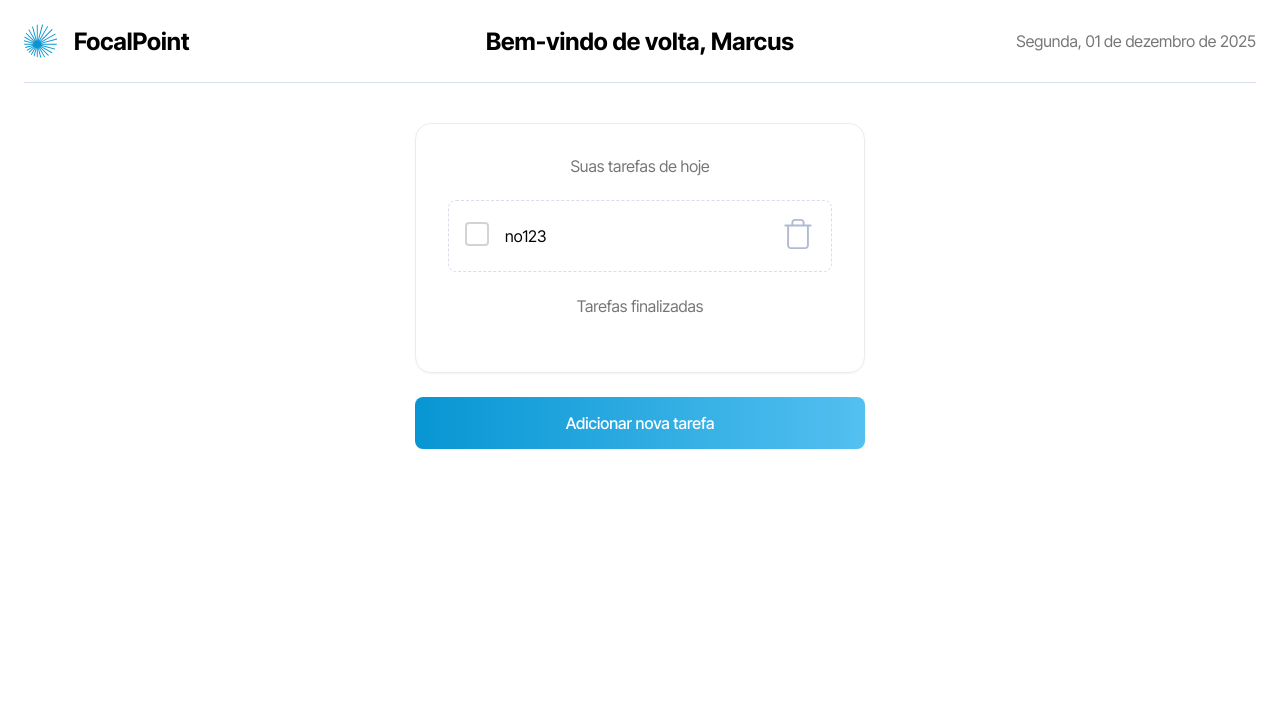
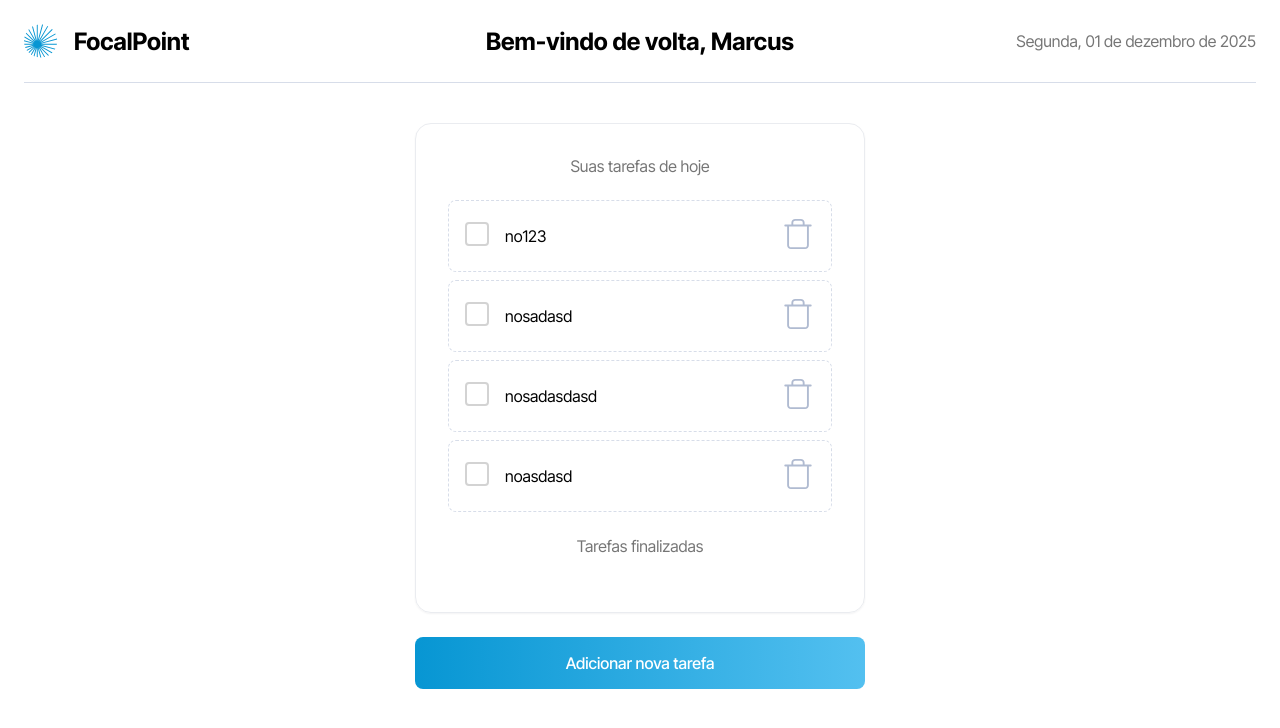
Before and after one commit to guidani/legaplan-frontend-jr-test, a Next.js app: page / in a window 1280 px wide. Shown: the top 728 px of the page. Built offline with nearby package versions, Linux system fonts and the light colour scheme; data requests are answered from the project's data file.

Commit message:
update input add form

```diff
--- a/db.json
+++ b/db.json
@@ -4,6 +4,21 @@
       "id": "b8a9",
       "title": "123",
       "done": false
+    },
+    {
+      "id": "1209",
+      "title": "sadasd",
+      "done": false
+    },
+    {
+      "id": "cd85",
+      "title": "sadasdasd",
+      "done": false
+    },
+    {
+      "id": "7c75",
+      "title": "asdasd",
+      "done": false
     }
   ]
 }
--- a/src/app/components/formAddTodo/page.tsx
+++ b/src/app/components/formAddTodo/page.tsx
@@ -24,6 +24,8 @@ export default function FormAddTodo() {
       }),
     });
 
+    setText("");
+
   }
 
   return <>
@@ -34,6 +36,7 @@ export default function FormAddTodo() {
       className={styles.form_input}
       name="title"
       id="title"
+      value={text}
       onChange={(e) => handleText(e)}
     />
     <div className={styles.form_buttons}>
```
